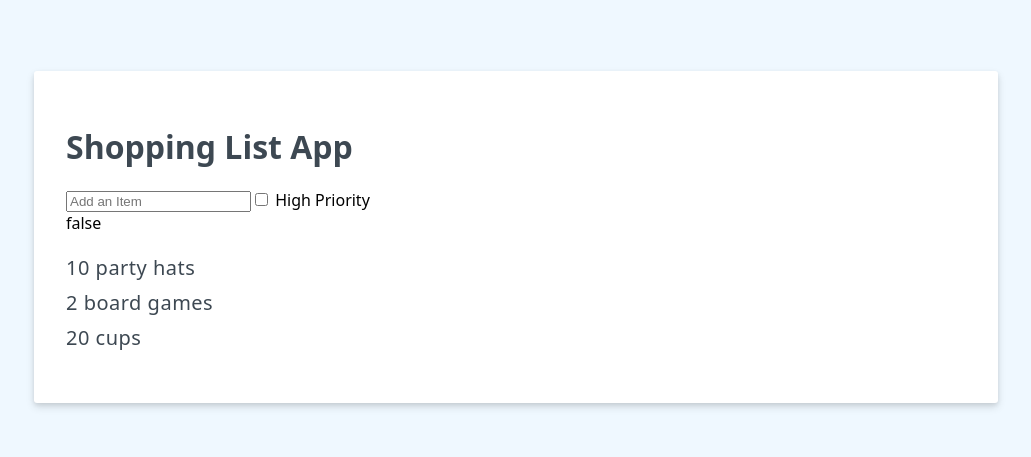
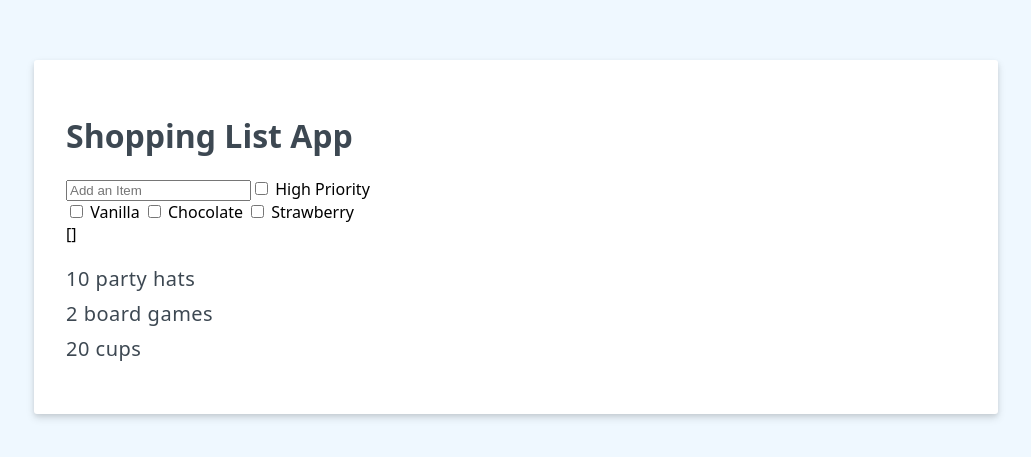
Before and after one commit to cesarcori/vue-project, a Vue app: page / in a window 1280 px wide. Shown: the part 163-620 px from the top of the page, without its empty margins (124-1155 px from the left). Built offline with nearby package versions, Linux system fonts and the light colour scheme.

Commit message:
array in v-model

```diff
--- a/src/App.vue
+++ b/src/App.vue
@@ -12,6 +12,7 @@
   const newItem = ref("")
   const newItem2 = ref("")
   const newItemHighPriority = ref(false)
+  const iceCreamFlavors = ref([])
 
 </script>
 
@@ -23,7 +24,20 @@
     High Priority
   </label>
   <br />
-  {{newItemHighPriority}}
+  <label>
+    <input type="checkbox" value="vanilla" v-model="iceCreamFlavors">
+    Vanilla
+  </label>
+  <label>
+    <input type="checkbox" value="chocolate" v-model="iceCreamFlavors">
+    Chocolate
+  </label>
+  <label>
+    <input type="checkbox" value="strawberry" v-model="iceCreamFlavors">
+    Strawberry
+  </label>
+  <br />
+  {{iceCreamFlavors}}
   <ul>
     <li v-for="({id, label}, index) in items" :key="id">
       {{label}}
```
